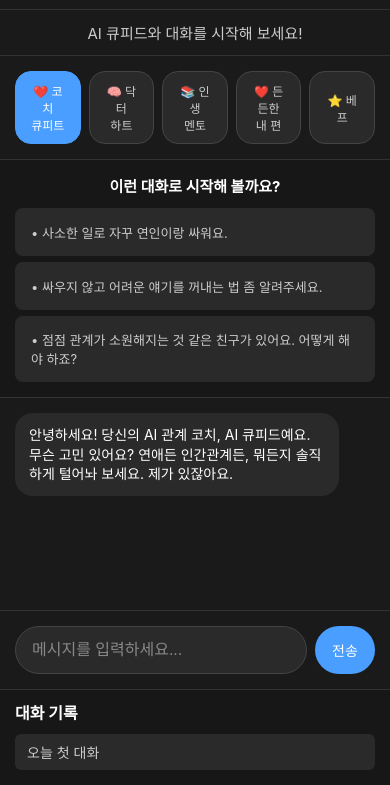
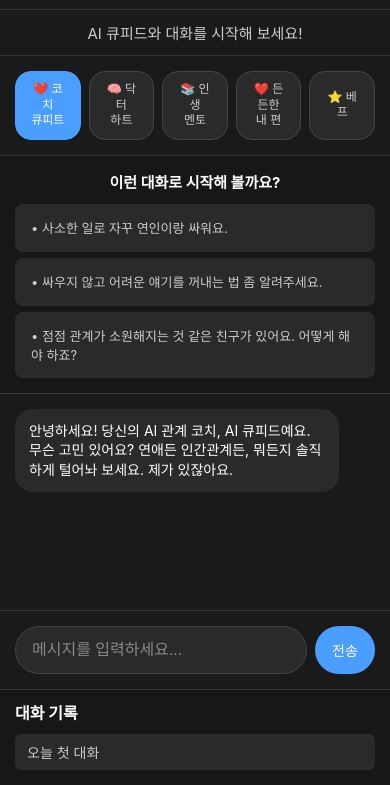
Before and after one commit to yoonajung/your-ai-cupid, a plain HTML site: page frontend/index.html in a window 390 px wide. Shown: the part 59-844 px from the top of the page. Drawn offline with Linux system fonts and the light colour scheme.

Commit message:
Update index.html
모바일 UI 최적화: 스크롤 및 페르소나 버튼 안정화

```diff
--- a/frontend/index.html
+++ b/frontend/index.html
@@ -115,9 +115,9 @@ body {
     font-size: 13px;
     transition: all 0.2s;
     min-height: 44px;
-    display: flex;
-    align-items: center;
-    justify-content: center;
+    display: block;
+    text-align: center;
+    line-height: 1.3;
 }
 
 .persona-btn:hover {
@@ -172,6 +172,14 @@ body {
     overflow-y: visible;
     background-color: #1a1a1a;
     max-height: none;
+}
+
+/* 모바일에서만 스크롤 방식 변경 */
+@media (max-width: 768px) {
+    .chat-container {
+        overflow-y: auto;
+        max-height: calc(100vh - 300px);
+    }
 }
 
 .message {
```
